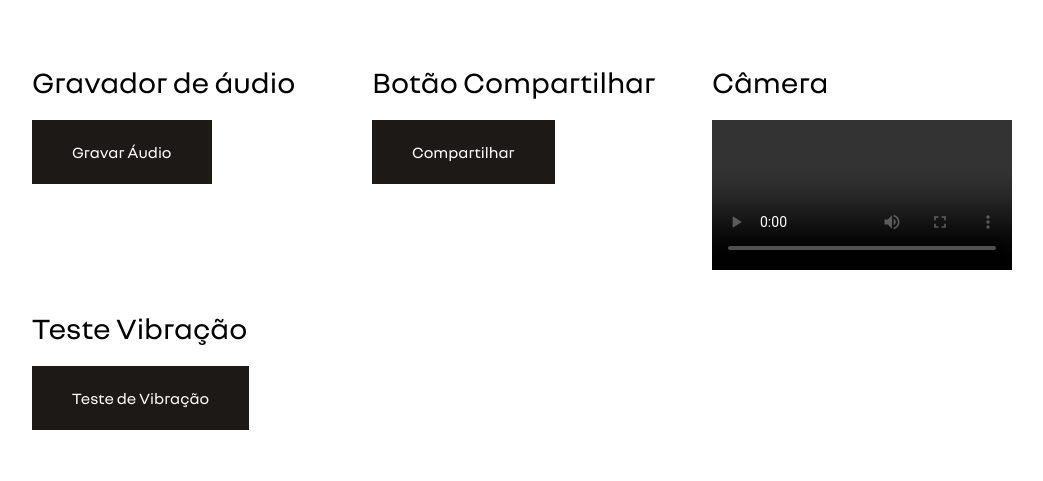
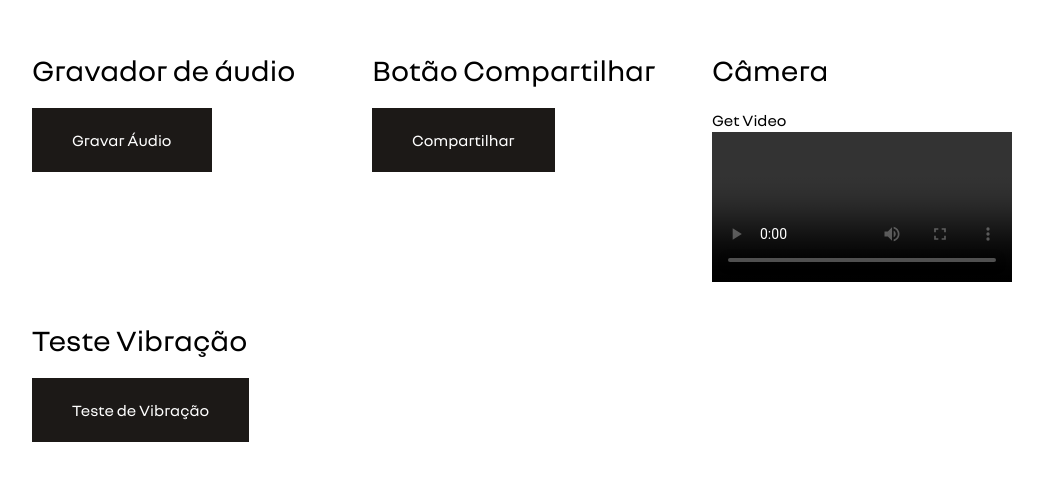
Before and after one commit to brucnj/teste-pwa-next, a Next.js app: page /features in a window 1280 px wide. Shown: the part 153-634 px from the top of the page, without its empty margins (118-1161 px from the left). Built offline with nearby package versions, Linux system fonts and the light colour scheme; no server answers.

Commit message:
Teste Camera 3

```diff
--- a/components/CameraComponent.js
+++ b/components/CameraComponent.js
@@ -15,18 +15,19 @@ const CameraComponent = () => {
     //     // imageElement.src = imageUrl;
     //     setImageReady({ isReady: true, url: imageUrl });
     // };
-    useEffect(() => {
+
+    function getVideo(){
         const player = document.getElementById('player');
 
         navigator.mediaDevices.getUserMedia({ video: true })
         .then((stream) => {
           player.srcObject = stream;
         });
-    })
+    }
 
     return(
         <>
-            {/* <button onClick={getVideo}>Get Video</button> */}
+            <button onClick={getVideo}>Get Video</button>
             <video id="player" controls autoPlay></video>
             {/* <button onClick={takePicture} className="px-10 py-5 text-white bg-stone-900"> Tirar Foto</button>
             {imageReady.isReady &&
```
Also changed, not shown: 1 other file (tests, documents, lock files or other folders).
